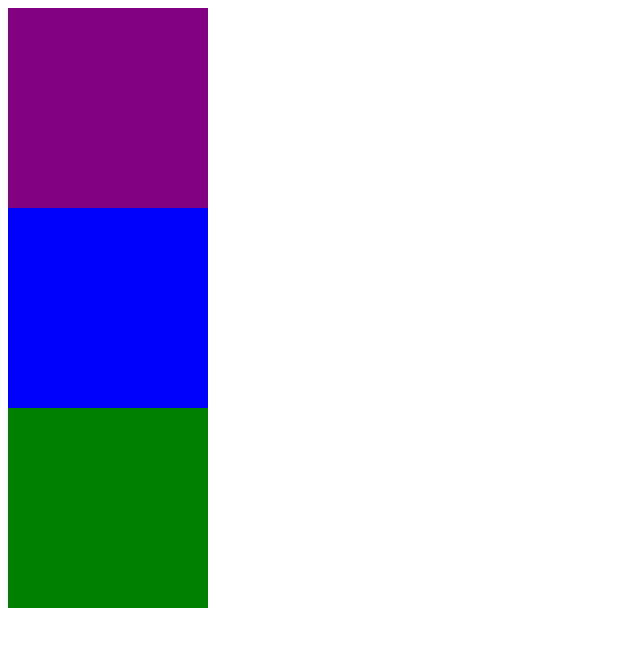
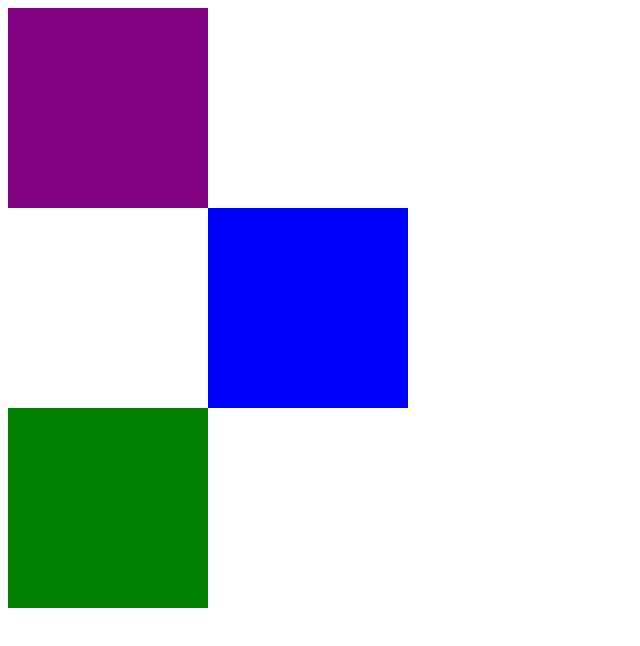
Before and after one commit to virimendez/positioning, a plain HTML site: page index.html in a window 1280 px wide. Shown: the whole page, without its empty margins (0-640 px from the left). Drawn offline with Linux system fonts and the light colour scheme.

Commit message:
posiciones2

```diff
--- a/css/main.css
+++ b/css/main.css
@@ -1,7 +1,7 @@
 div{
 	width: 200px;
 	height: 200px;
-	position: static;
+	position: relative;
 
 }
 .azul{
@@ -9,6 +9,7 @@ div{
 }
 .morado{
 	background-color: blue;
+	margin-left: 200px;
 }
 .negro{
 	background-color: green;
```
